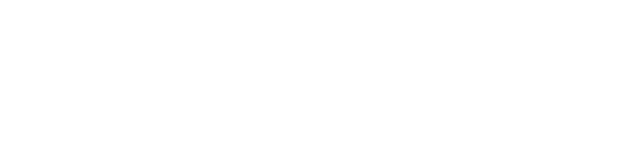
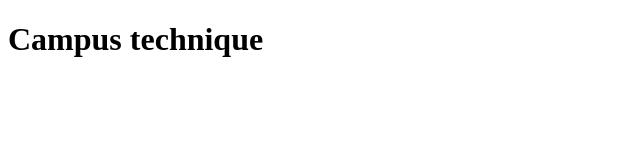
Before and after one commit to xavier-hys/gitsecu, a plain HTML site: page index.html in a window 1280 px wide. Shown: the whole page, without its empty margins (0-640 px from the left). Drawn offline with Linux system fonts and the light colour scheme.

Commit message:
ajout h1

```diff
--- a/index.html
+++ b/index.html
@@ -6,6 +6,6 @@
     <title>Document</title>
 </head>
 <body>
-
+    <h1>Campus technique</h1>
 </body>
 </html>
```
